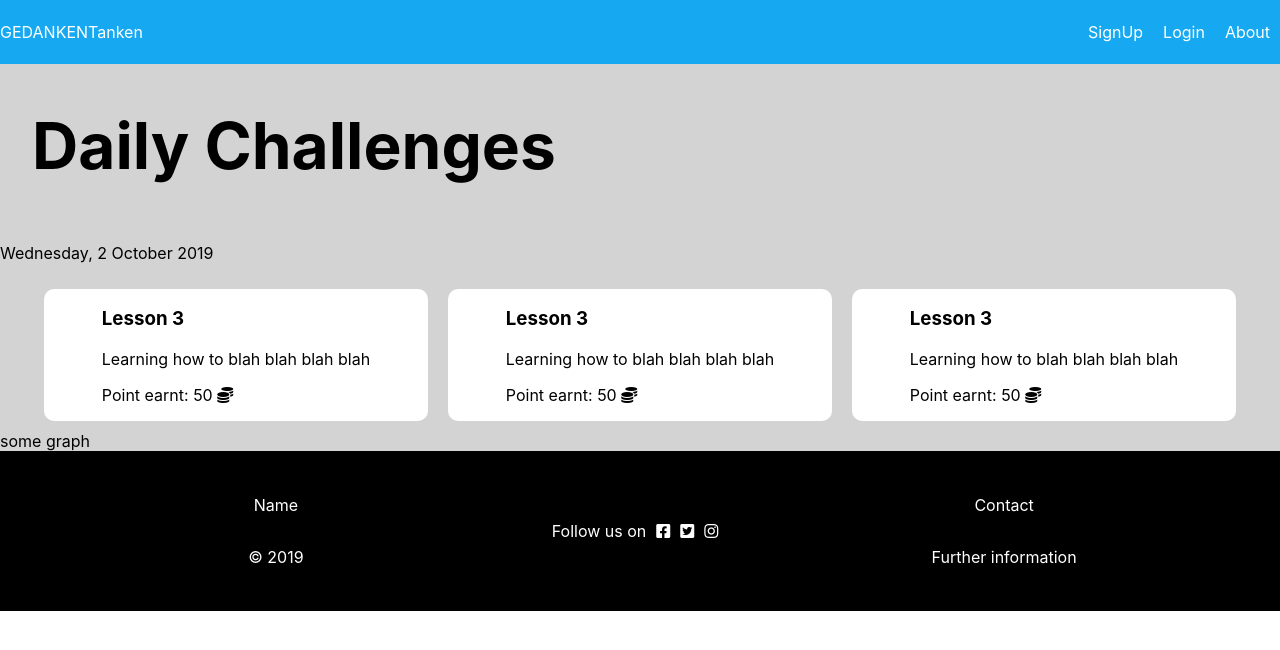
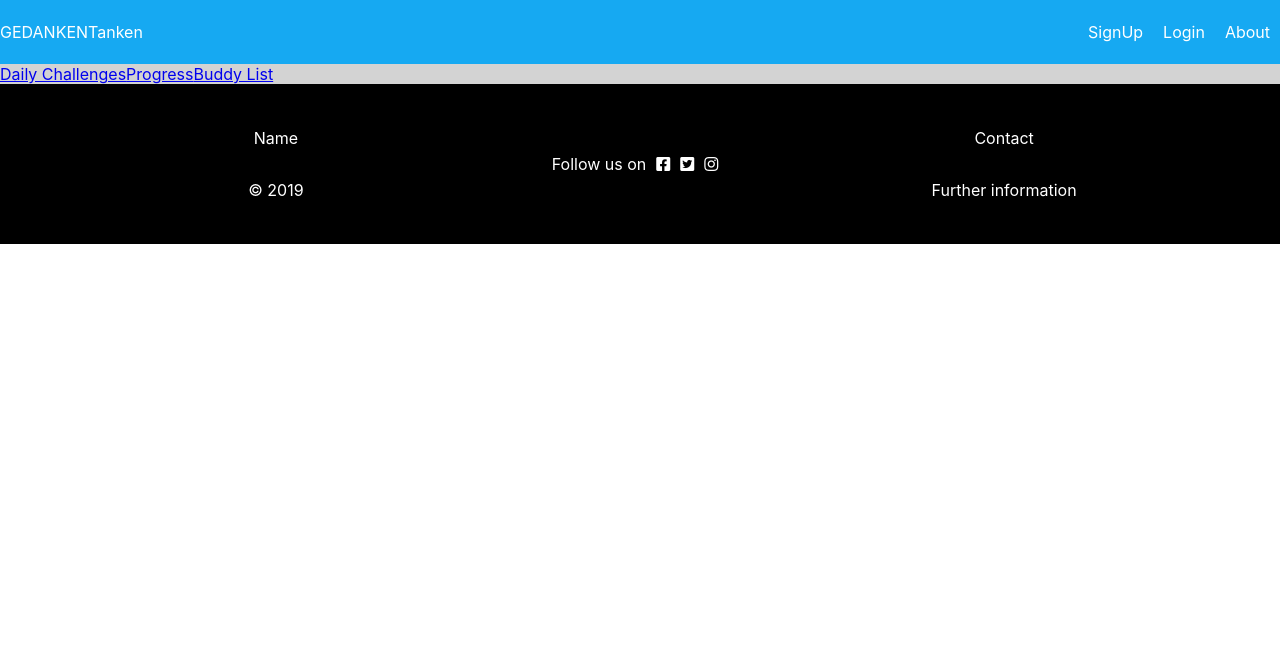
Before and after one commit to uniqorn-ideahack/uniqorn-frontend, a React (Create React App) app: page /user/dashboard in a window 1280 px wide. Shown: the top 650 px of the page. Built offline with nearby package versions, Linux system fonts and the light colour scheme.

Commit message:
dashboard organizing

```diff
--- a/src/App.js
+++ b/src/App.js
@@ -25,8 +25,8 @@ class App extends Component {
         <Route exact path="/" render = {(routeProps)=> <Home {...routeProps}/>}/>
         <Route exact path="/signup" render ={(routeProps)=><SignUp {...routeProps}/>}/>
         <Route exact path="/login" render = {(routeProps)=><Login {...routeProps}/>}/>
-        <Route exact path="/user/questionaire" render = {(routeProps)=> <Questionaire {...routeProps}/>}/>
-        <Route exact path="/user/dashboard" render = {(routeProps)=> <Dashboard {...routeProps}/>}/>
+        <Route path="/user/questionaire" render = {(routeProps)=> <Questionaire {...routeProps}/>}/>
+        <Route path="/user/dashboard" render = {(routeProps)=> <Dashboard {...routeProps}/>}/>
 
         {/* <Route exact path="/about" render = {(routeProps)=> <About {...routeProps}/>}/>
         <Route exact path="/gardenAround" render ={()=> <Map/>}/>
--- /dev/null
+++ b/src/pages/BuddyList.jsx
@@ -0,0 +1,12 @@
+import React, { Component } from 'react';
+import "./BuddyList.css";
+
+export default class BuddyList extends Component {
+    render() {
+        return (
+            <div>
+                <h3>Buddy List</h3>
+            </div>
+        )
+    }
+}
--- a/src/pages/Dashboard.jsx
+++ b/src/pages/Dashboard.jsx
@@ -1,6 +1,8 @@
 import React, { Component } from 'react';
+import {Link, Route} from "react-router-dom";
+import "./Dashboard.css";
 import MainLayout from '../components/layout/MainLayout';
-import "./Dashboard.css";
+import BuddyList from "./BuddyList";
 import DailyChallenges from '../components/dashboard/DailyChallenges'
 import Progress from '../components/dashboard/Progress';
 
@@ -9,8 +11,15 @@ export default class Dashboard extends Component {
         return (
             <MainLayout>
                 <div className='dashboard'>
-                    <DailyChallenges/>
-                    <Progress/>
+                    <div>
+                        <Link to="/user/dailychallenges">Daily Challenges</Link>
+                        <Link to="/user/progress">Progress</Link>
+                        <Link to="/user/buddylist">Buddy List</Link>
+                    </div>
+
+                    <Route path="/user/dailychallenges" render = {(routeProps)=> <DailyChallenges {...routeProps}/>}/>
+                    <Route path="/user/progress" render = {(routeProps)=> <Progress {...routeProps}/>}/>
+                    <Route path="/user/buddylist" render = {(routeProps)=> <BuddyList {...routeProps}/>}/>
                 </div>
             </MainLayout>
         )
--- a/src/pages/Questionaire.jsx
+++ b/src/pages/Questionaire.jsx
@@ -1,5 +1,4 @@
 import React, { Component } from 'react';
-import {Link} from 'react-router-dom';
 import axios from "axios";
 import MainLayout from '../components/layout/MainLayout';
 import './Questionaire.css';
```
Also changed, not shown: src/pages/BuddyList.css (added).
